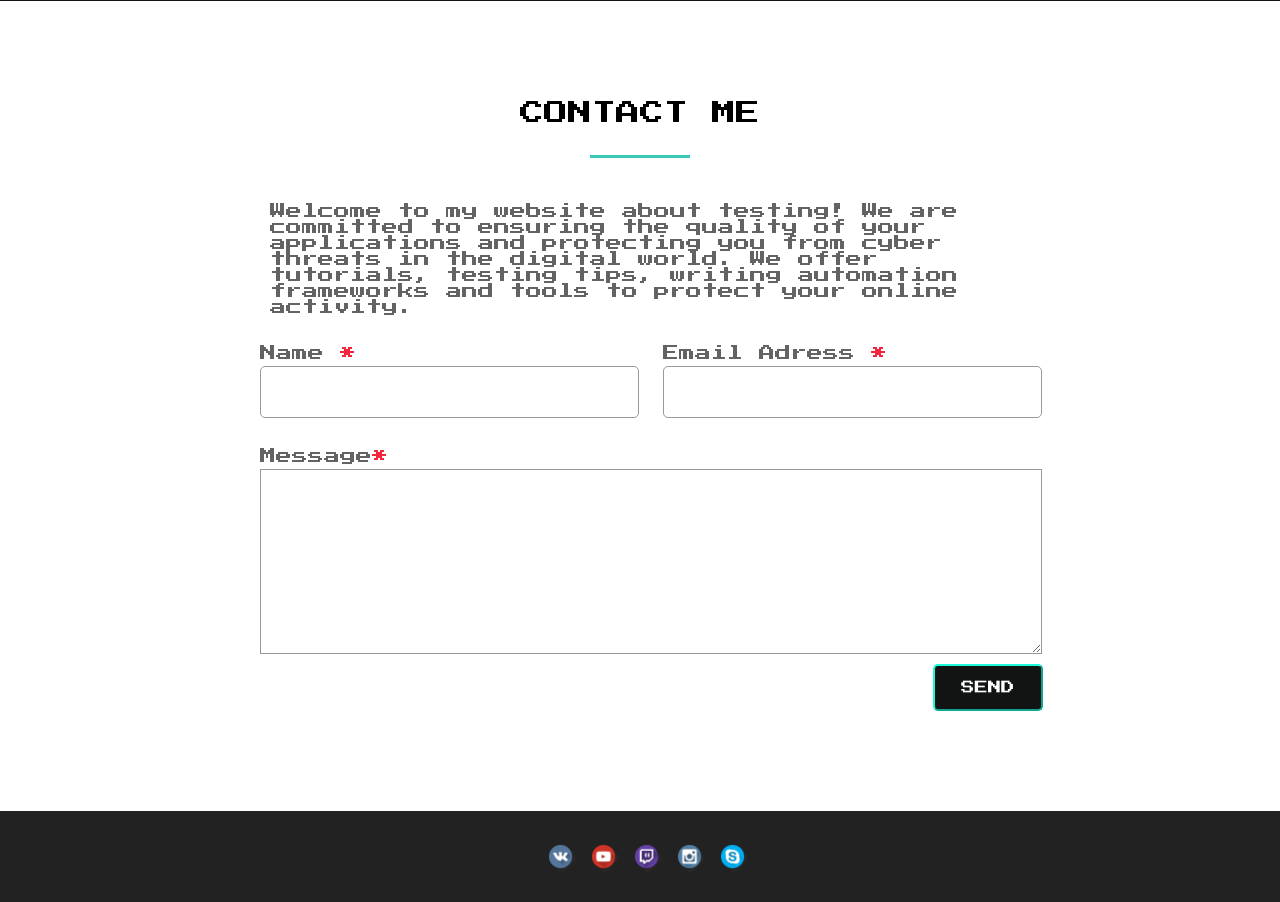
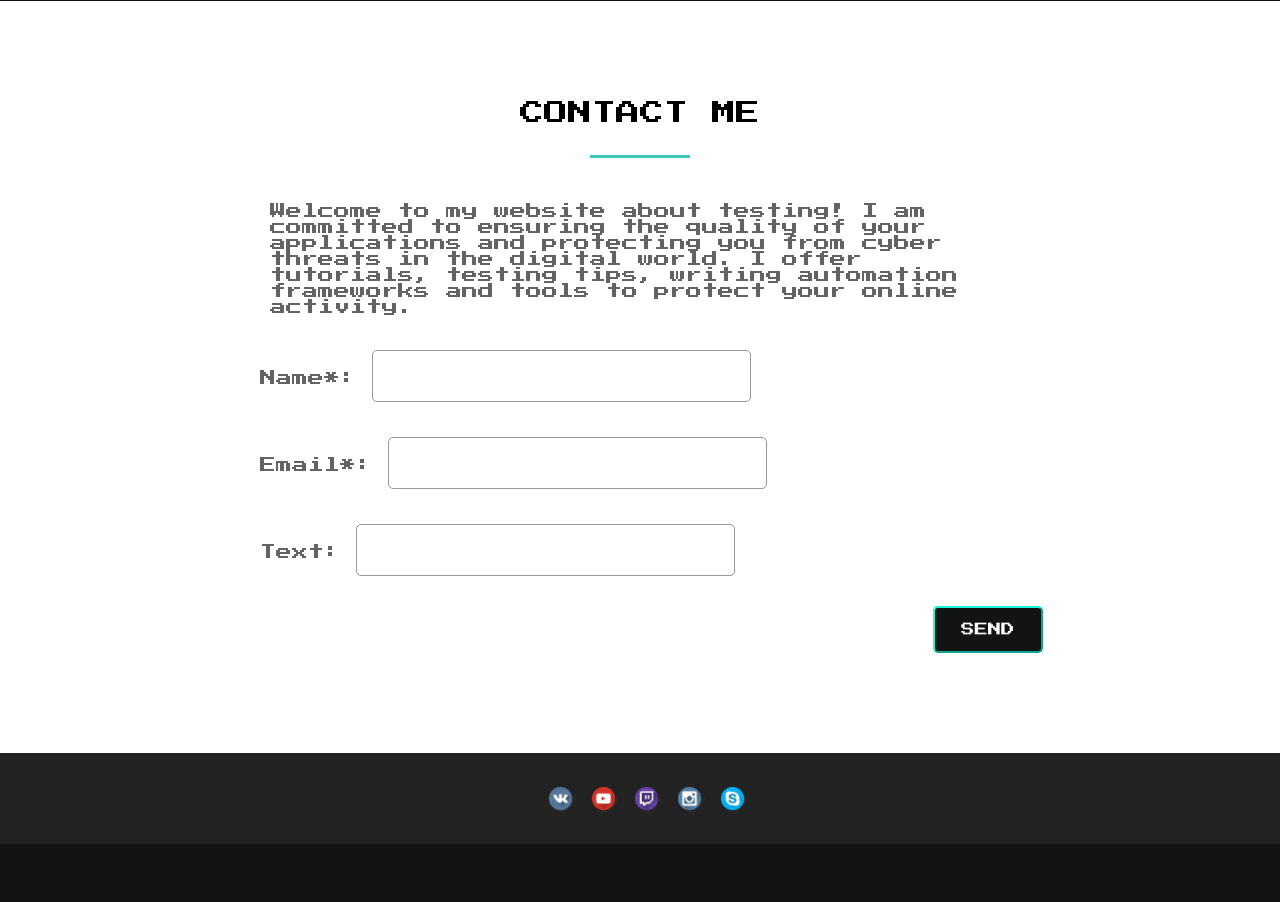
Before and after one commit to TestID22/django-base, a Django app: page / in a window 1280 px wide. Shown: the part 1636-2538 px from the top of the page. After the commit the page ends 2480 px from the top, so only its background shows below. Run offline with Django 5.2, Linux system fonts and the light colour scheme; data that the repository does not hold is empty; some web fonts are replaced.

Commit message:
added a new Model created a new form for email message HTML added new form to index.html

```diff
--- a/db/posts/admin.py
+++ b/db/posts/admin.py
@@ -1,4 +1,5 @@
 from django.contrib import admin
-from .models import Post
+from .models import Post, EmailMessage
 
 admin.site.register(Post)
+admin.site.register(EmailMessage)
--- a/db/posts/forms.py
+++ b/db/posts/forms.py
@@ -3,3 +3,9 @@ from django import forms
 
 class NameForm(forms.Form):
     your_task = forms.CharField(label='', max_length=35)
+
+
+class EmailMessageForm(forms.Form):
+    name = forms.CharField(label="Name*", max_length=10)
+    email_adress = forms.EmailField(label='Email*', max_length=20)
+    message = forms.CharField(label="Text", max_length=100)
--- a/db/posts/static/css/style.css
+++ b/db/posts/static/css/style.css
@@ -50,8 +50,7 @@ header{
 .header__logo p:hover{
     color: white;
     font-weight: 900;
-    filter:
-    opacity: 150%;
+    opacity:150%;
     drop-shadow(0px 0px 15px white);
     text-shadow: 0 0 10px cyan, 0 0 15px cyan, 0 0 20px cyan, 0 0 35px cyan;
 }
@@ -82,7 +81,6 @@ nav{
 }
 
 
-}
 
 /*                           Main                      */
 main{
@@ -320,7 +318,6 @@ main{
 	font-style: italic;
 }
 .about_position{
-	text-align;
 }
 
 /*       Our Services               */
@@ -521,3 +518,7 @@ footer{
 .social img{
 	margin-left: 12px;
 }
+
+#email_message{
+	display: block;
+}
--- a/db/posts/templates/posts/index.html
+++ b/db/posts/templates/posts/index.html
@@ -57,20 +57,17 @@
 	<section class="contact_form">
 		<div class="contact_wrapper">
 			<h1>CONTACT ME</h1>
-				<div id="about_me">
-					<p>Welcome to my website about testing! We are committed to ensuring the quality of your applications and protecting you from cyber threats in the digital world. We offer tutorials, testing tips, writing automation frameworks and tools to protect your online activity.</p>
+				<div id="about_me"> <!--Get data and record intp DB -->
+					<p>Welcome to my website about testing! I am committed to ensuring the quality of your applications and protecting you from cyber threats in the digital world. I offer tutorials, testing tips, writing automation frameworks and tools to protect your online activity.</p>
 				</div>
-					<form action="#" name="newform" method="post">
-						<div class="form_inputs">
-							<p>Name <span class="red">*</span> <input type="text"></p>
-							<p>Email Adress <span class="red">*</span><input type="pass"></p>
-						</div>
-						<p>Message<span class="red">*</span></p>
-						<textarea id='MessageTextArea' name="text"></textarea>
-						<div class="button_block">
-							<button class='common_button' type="submit" value="SEND"> SEND </button>
-						</div>
-					</form>
+					<div id="email_message">
+						<form action="" name="newform" method="post">{% csrf_token %}
+							{{ email_message_form }}
+							<div class="button_block">
+								<button class='common_button' type="submit" value="SEND"> SEND </button>
+							</div>
+						</form>
+					</div>
 		</div>
 	</section>
  	<footer>
--- a/db/posts/views.py
+++ b/db/posts/views.py
@@ -2,16 +2,23 @@ from django.http import HttpResponse
 from django.views.generic import ListView
 from django.shortcuts import render, redirect
 from .models import Post
-from .forms import NameForm
+from .forms import NameForm, EmailMessageForm
 
 def index(request):
     form = NameForm()
+    email_message_form = EmailMessageForm()
     posts = Post.objects.all().order_by('-id')
     if request.method == "POST":
         post = Post()
         form = NameForm(request.POST)
-        print(form.data)
+        email_message_form = EmailMessageForm(request.POST)
+        print(email_message_form.data)
         post.post = form.data['your_task']
         post.save()
         return redirect("/")
-    return  render(request, "posts/index.html", {"form": form, "posts": posts }) #dont forget to add FORM for rendering
+    return render(request, "posts/index.html", {"form": form, "posts": posts , "email_message_form": email_message_form}) #dont forget to add FORM for rendering
+
+
+
+def email_message(request):
+    pass
```
Also changed, not shown: db/posts/models.py (+8 -0 lines).
